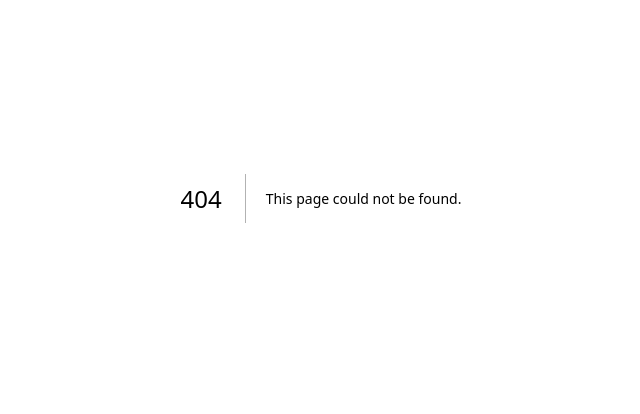
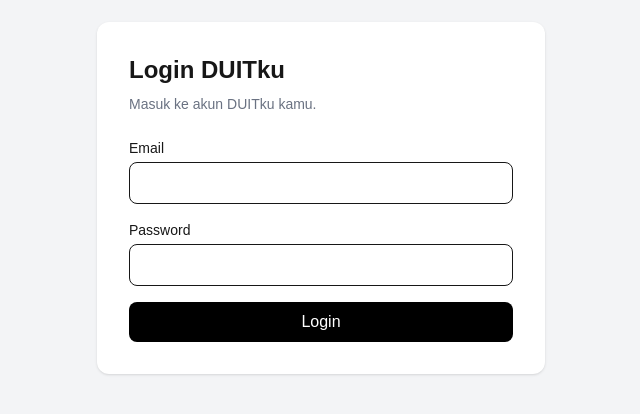
Before and after one commit to dianberlianhutasoit/ppk-pertemuan-4, a Next.js app: page /auth/login in a window 1280 px wide. Before the commit this address had no page. Shown: the part 202-616 px from the top of the page, without its empty margins (319-959 px from the left). Built offline with nearby package versions, Linux system fonts and the light colour scheme; no server answers.

Commit message:
feat: add user login

```diff
--- /dev/null
+++ b/app/auth/login/page.tsx
@@ -0,0 +1,93 @@
+"use client";
+
+import { FormEvent, useState } from "react";
+import { useRouter } from "next/navigation";
+import { supabase } from "@/utils/supabase/client";
+
+export default function LoginPage() {
+  const router = useRouter();
+
+  const [email, setEmail] = useState("");
+  const [password, setPassword] = useState("");
+  const [message, setMessage] = useState("");
+  const [loading, setLoading] = useState(false);
+
+  async function handleLogin(event: FormEvent<HTMLFormElement>) {
+    event.preventDefault();
+
+    setLoading(true);
+    setMessage("");
+
+    const { error } = await supabase.auth.signInWithPassword({
+      email,
+      password,
+    });
+
+    if (error) {
+      setMessage(error.message);
+      setLoading(false);
+      return;
+    }
+
+    router.push("/");
+    router.refresh();
+  }
+
+  return (
+    <main className="flex min-h-screen items-center justify-center bg-gray-100 px-4">
+      <div className="w-full max-w-md rounded-xl bg-white p-8 shadow">
+        <h1 className="mb-2 text-2xl font-bold">
+          Login DUITku
+        </h1>
+
+        <p className="mb-6 text-sm text-gray-500">
+          Masuk ke akun DUITku kamu.
+        </p>
+
+        <form onSubmit={handleLogin} className="space-y-4">
+          <div>
+            <label className="mb-1 block text-sm font-medium">
+              Email
+            </label>
+
+            <input
+              type="email"
+              value={email}
+              onChange={(event) => setEmail(event.target.value)}
+              required
+              className="w-full rounded-lg border px-3 py-2"
+            />
+          </div>
+
+          <div>
+            <label className="mb-1 block text-sm font-medium">
+              Password
+            </label>
+
+            <input
+              type="password"
+              value={password}
+              onChange={(event) => setPassword(event.target.value)}
+              required
+              className="w-full rounded-lg border px-3 py-2"
+            />
+          </div>
+
+          {message && (
+            <p className="rounded-lg bg-red-50 p-3 text-sm text-red-600">
+              {message}
+            </p>
+          )}
+
+          <button
+            type="submit"
+            disabled={loading}
+            className="w-full rounded-lg bg-black px-4 py-2 text-white disabled:opacity-50"
+          >
+            {loading ? "Memproses..." : "Login"}
+          </button>
+        </form>
+      </div>
+    </main>
+  );
+}
```
